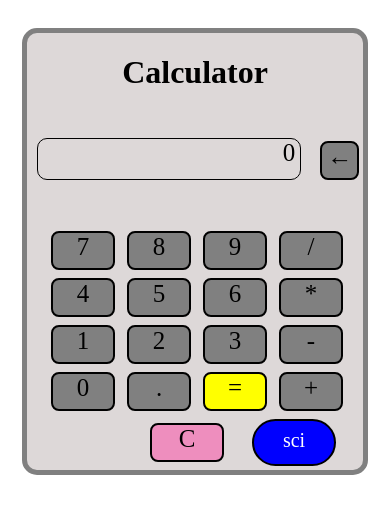
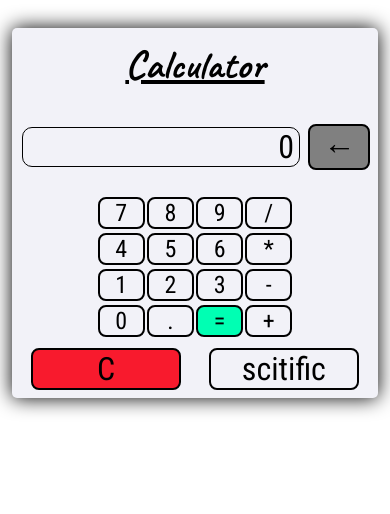
Before and after one commit to butani111/calculator, a plain HTML site: page index.html in a window 390 px wide. Drawn offline with Linux system fonts and the light colour scheme.

Commit message:
buttons turned into table, changes in UI colors
added hover effect on buttons, saprete funtion for different tasks makes code easy to understand.

```diff
--- a/index.html
+++ b/index.html
@@ -1,75 +1,79 @@
 <!DOCTYPE html>
 <html lang="en">
+
 <head>
   <meta charset="UTF-8">
   <meta http-equiv="X-UA-Compatible" content="IE=edge">
   <meta name="viewport" content="width=device-width, initial-scale=1.0">
   <link rel="stylesheet" href="style.css">
   <title>Calculator</title>
+
+  <link rel="preconnect" href="https://fonts.googleapis.com">
+  <link rel="preconnect" href="https://fonts.gstatic.com" crossorigin>
+  <link href="https://fonts.googleapis.com/css2?family=Roboto+Condensed&display=swap" rel="stylesheet">
+  <link href="https://fonts.googleapis.com/css2?family=Caveat:wght@600;700&display=swap" rel="stylesheet">
 </head>
+
 <body>
-  <div class="main" id="main">
-    <h1>Calculator</h1>
-    <div id="top">
-      <div class="display">0</div>
-      <span id="back-space">&#8592</span>
-    </div>
+  <main>
+    <h1 class="title"><u>Calculator</u></h1>
 
-    <div id="page1">
-      <div class="scintific">
-        <div class="row">
-          <span class="keys-sci">log</span>
-          <span class="keys-sci">ln</span>
-          <span class="keys-sci">sin</span>
-          <span class="keys-sci">cos</span>
-          <span class="keys-sci">tan</span>
-        </div>
-      </div>
-      <div class="row">
-        <div class="scintific">
-          <span class="keys-sci">x^y</span>
-        </div>
-        <span class="keys-to-change">7</span>
-        <span class="keys-to-change">8</span>
-        <span class="keys-to-change">9</span>
-        <span class="keys-to-change">/</span>
-      </div>
-      <div class="row">
-        <div class="scintific">
-          <span class="keys-sci">1/x</span>
-        </div>
-        <span class="keys-to-change">4</span>
-        <span class="keys-to-change">5</span>
-        <span class="keys-to-change">6</span>
-        <span class="keys-to-change">*</span>
-      </div>
-      <div class="row">
-        <div class="scintific">
-          <span class="keys-sci">e</span>
-        </div>
-        <span class="keys-to-change">1</span>
-        <span class="keys-to-change">2</span>
-        <span class="keys-to-change">3</span>
-        <span class="keys-to-change">-</span>
-      </div>
-      <div class="row">
-        <div class="scintific">
-          <span class="keys-sci">&#960</span>
-        </div>
-        <span class="keys-to-change">0</span>
-        <span class="keys-to-change">.</span>
-        <span class="keys-to-change" id="answerKey">=</span>
-        <span class="keys-to-change">+</span>
-      </div>
-    </div>
+    <section class="display-section">
+      <p id="display">0</p>
+      <span id="back-space" onClick="romove_last()" onmousedown="return false" onselectstart="return false">
+        &#8592
+      </span>
+    </section>
 
-    <div class="row">
-      <span id="clear">C</span>
-      <span id="change-mode">sci</span>
-    </div>
-  </div>
+    <section class="btn-section" id="btn-section" onmousedown="return false" onselectstart="return false">
+      <!-- copy/cut text not allowed in buttons -->
+      <table>
+        <tr>
+          <td onClick="perform('ln')" class="sci-btn">ln</td>
+          <td onClick="perform('log')" class="sci-btn">log</td>
+          <td onClick="perform('sin')" class="sci-btn">sin</td>
+          <td onClick="perform('cos')" class="sci-btn">cos</td>
+          <td onClick="perform('tan')" class="sci-btn">tan</td>
+        </tr>
+        <tr>
+          <td onClick="addKey('**')" class="sci-btn"> x<sup>y</sup> </td>
+          <td onClick="addKey('7')" class="keyboard-input">7</td>
+          <td onClick="addKey('8')">8</td>
+          <td onClick="addKey('9')">9</td>
+          <td onClick="addKey('/')">/</td>
+        </tr>
+        <tr>
+          <td onClick="perform('1/x')" class="sci-btn">1/x</td>
+          <td onClick="addKey('4')">4</td>
+          <td onClick="addKey('5')">5</td>
+          <td onClick="addKey('6')">6</td>
+          <td onClick="addKey('*')">*</td>
+        </tr>
+        <tr>
+          <td onClick="addKey('e')" class="sci-btn">e</td>
+          <td onClick="addKey('1')">1</td>
+          <td onClick="addKey('2')">2</td>
+          <td onClick="addKey('3')">3</td>
+          <td onClick="addKey('-')">-</td>
+        </tr>
+        <tr>
+          <td onClick="addKey('π')" class="sci-btn">&#960</td>
+          <td onClick="addKey('0')">0</td>
+          <td onClick="addKey('.')">.</td>
+          <td onClick="get_answer()" id="answer-btn">=</td>
+          <td onClick="addKey('+')">+</td>
+        </tr>
+      </table>
+    </section>
 
+    <section class="bottom-section" onmousedown="return false" onselectstart="return false">
+      <!-- copy/cut text not allowed -->
+      <span onClick="clear_all()" id="clear">C</span>
+      <span onClick="change_mode()" id="change-mode"> scitific</span>
+    </section>
+  </main>
 
   <script src="script.js"></script>
 </body>
+
 </html>
--- a/script.js
+++ b/script.js
@@ -1,44 +1,5 @@
-var keys = document.querySelectorAll('#main span');
 var operators = ['+', '-', '*', '/'];
-var sciOperators = ['log', 'ln', 'sin', 'cos', 'tan'/* , 'x^y' */, '1/x'];//, 'e', 'π'];
-
-// For resposnsive
-const extraValuesForBtnSize =  ['70px', '90px', '45px', '60px'];
-const btnsize = ['0', '0'];
-if(document.documentElement.clientWidth < 620) {
-  btnsize[0] = extraValuesForBtnSize[2];
-  btnsize[1] = extraValuesForBtnSize[3];
-} else {
-  btnsize[0] = extraValuesForBtnSize[0];
-  btnsize[1] = extraValuesForBtnSize[1];
-}
-
-// when chage mode Normal to Scientific (or wise-versa)
-function changeMode(keyValue) {
-  var i;
-  var mode = document.getElementsByClassName('keys-sci');
-  var mode1 = document.getElementsByClassName('keys-to-change');
-
-  if (keyValue == 'sci') {
-    for (i = 0; i < mode.length; i++) {
-      mode[i].style.display = 'inline-block';
-    }
-    for (i = 0; i < mode1.length; i++) {
-      mode1[i].style.width = btnsize[0]; // '70px';
-    }
-    document.getElementById('change-mode').innerHTML = 'normal';
-
-  } else /* if (keyValue == 'normal') */ {
-    var mode = document.getElementsByClassName('keys-sci');
-    for (i = 0; i < mode.length; i++) {
-      mode[i].style.display = 'none';
-    }
-    for (i = 0; i < mode1.length; i++) {
-      mode1[i].style.width = btnsize[1]; // '90px';
-    }
-    document.getElementById('change-mode').innerHTML = 'sci';
-  }
-}
+var currentMode = 'normal';
 
 // compute the answer
 function evaluate(value) {
@@ -48,95 +9,85 @@ function evaluate(value) {
   return eval(value);
 }
 
-// set onclick function for all keys
-for (let i = 0; i < keys.length; i++) {
-  keys[i].onclick = function (e) {
-    e.preventDefault();
-
-    currentScreen = document.querySelector('.display');
-    keyValue = this.innerHTML;
-
-    if (keyValue == 'sci' || keyValue == 'normal') {
-      changeMode(keyValue);
+function addKey(key) {
+  if (document.getElementById('display').innerHTML == '0')
+    document.getElementById('display').innerHTML = ''
+  document.getElementById('display').innerHTML += key;
 }
 
-    else {
-
-      if (currentScreen.innerHTML == '0')
-        currentScreen.innerHTML = '';
-
-      if (keyValue == 'C') {
-        currentScreen.innerHTML = '0';
+function get_answer() {
+  document.getElementById('display').innerHTML = evaluate(document.getElementById('display').innerHTML);
 }
 
-      else if (keyValue == '=') {
-        currentScreen.innerHTML = evaluate(currentScreen.innerHTML);
+function clear_all() {
+  document.getElementById('display').innerHTML = '0';
 }
 
-      else if (keyValue == '.') {
-        let lastChar = currentScreen[currentScreen.length - 1];
-        if (lastChar != '.')
-          currentScreen.innerHTML += '.';
+// perform the given operation (for sci-calculator)
+function perform(operation) {
+  let data = document.getElementById('display').innerHTML;
+  let value = evaluate(data);
+  let answer = 0;
+
+  switch (operation) {
+    case 'log':
+      answer = Math.log10(value);
+      break;
+    case 'ln':
+      answer = Math.log(value);
+      break;
+    case 'sin':
+      answer = Math.sin(value);
+      break;
+    case 'cos':
+      answer = Math.cos(value);
+      break;
+    case 'tan':
+      answer = Math.tan(value);
+      break;
+    case '1/x':
+      answer = 1 / value;
+      break;
+    default:
+      addKey(operation);
+  }
+  document.getElementById('display').innerHTML = answer
 }
 
-      else if (keyValue == '←') {
-        if (currentScreen.innerHTML.length <= 1)
-          currentScreen.innerHTML = '0';
+// toggle mode (sci & normal)
+function change_mode() {
+  let buttons = document.getElementsByClassName('sci-btn');
+  document.getElementById('change-mode').innerHTML = currentMode;
+
+  if (currentMode == 'normal') {
+    currentMode = 'sci'
+    for (let i = 0; i < buttons.length; i++) {
+      buttons[i].style.display = 'inline-block';
+    }
+  }
   else {
-          currentScreen.innerHTML = currentScreen.innerHTML.substring(0, currentScreen.innerHTML.length - 1);
+    currentMode = 'normal'
+    for (let i = 0; i < buttons.length; i++) {
+      buttons[i].style.display = 'none';
+    }
   }
 }
 
-      // operators +, -, *, /
-      else if (operators.includes(keyValue)) {
-        let lastChar = currentScreen.innerHTML[currentScreen.innerHTML.length - 1];
+function romove_last() {
+  let value = document.getElementById('display').innerHTML;
 
-        // added operator just before this
-        if (currentScreen.innerHTML != '' && operators.includes(lastChar)) {
-          currentScreen.innerHTML[currentScreen.innerHTML.length - 1] = keyValue;
-        }
-        else if (currentScreen.innerHTML != '') {
-          currentScreen.innerHTML += keyValue;
-        }
-        else if (keyValue == '-') {
-          currentScreen.innerHTML += keyValue;
-        }
+  if (value.length <= 1)
+    document.getElementById('display').innerHTML = '0';
+  else
+    document.getElementById('display').innerHTML = value.substring(0, value.length - 1);
 }
 
-      // scientific operatiors
-      else if (sciOperators.includes(keyValue)) {
-        var value = evaluate(currentScreen.innerHTML);
-        switch (keyValue) {
-          case 'log':
-            currentScreen.innerHTML = Math.log10(value);
-            break;
-          case 'ln':
-            currentScreen.innerHTML = Math.log(value);
-            break;
-          case 'sin':
-            currentScreen.innerHTML = Math.sin(value);
-            break;
-          case 'cos':
-            currentScreen.innerHTML = Math.cos(value);
-            break;
-          case 'tan':
-            currentScreen.innerHTML = Math.tan(value);
-            break;
-          case '1/x':
-            currentScreen.innerHTML = 1 / value;
-            break;
-          default:
-            currentScreen.innerHTML += keyValue;
+// auto scroll display on change
+const displayScreen = document.getElementById('display');
+const displayScrollWidth = displayScreen.scrollWidth;
+
+(document.getElementById('btn-section')).addEventListener('click', () => {
+  if (displayScreen.scrollLeft !== displayScrollWidth) {
+    displayScreen.scrollTo(displayScrollWidth, 0);
   }
-      }
-      else if (keyValue == 'x^y') {
-        currentScreen.innerHTML += '**';
-      }
-      // Numbers
-      else {
-        console.log('last');
-        currentScreen.innerHTML += keyValue;
-      }
-    }
-  }
-}
+});
--- a/style.css
+++ b/style.css
@@ -1,27 +1,31 @@
-body{
+body {
   display: flex;
   align-items: center;
   height: auto;
+  font-family: "Roboto Condensed", sans-serif;
 }
 
-.main{
-  width: 80%;
+.title {
+  font-family: "Caveat", cursive, sans-serif;
+  font-size: 50px;
+  line-height: 20px;
+}
+
+main {
+  width: 98%;
   max-width: 500px;
   height: auto;
-  border: 5px solid grey;
-  border-radius: 15px;
-  background-color: rgb(221, 216, 216);
+  border-radius: 5px;
   display: flex;
   flex-direction: column;
   align-items: center;
   justify-content: center;
   margin: 20px auto;
-}
-#top{
-  width: 100%;
+  box-shadow: 0px 0px 20px black;
+  background-color: rgb(242, 242, 248);
 }
 
-.display{
+#display {
   display: inline-block;
   width: 80%;
   height: 50px;
@@ -34,97 +38,119 @@ body{
   padding-left: 5px;
   padding-right: 5px;
   overflow: auto;
-  /* background-color: white; */
+  white-space: nowrap;
 }
 
-/* #page1 span, #clear, #top span */ /* .main span */
-.keys-to-change, .keys-sci, #back-space, #clear, #change-mode
-{
+.display-section {
+  width: 100%;
+  display: flex;
+  justify-content: space-evenly;
+  align-items: center;
+}
+
+#back-space {
+  display: flex;
+  width: 50px;
+  font-size: 35px;
+  justify-content: center;
+  line-height: 35px;
+  background-color: grey;
+}
+
+.btn-section {
+  width: 100%;
+  margin: 0 auto;
+}
+
+table {
+  display: flex;
+  justify-content: space-evenly;
+}
+
+td,
+#back-space,
+#clear,
+#change-mode {
   display: inline-block;
-  width: 70px;
+  width: 4rem;
   height: 50px;
   border: 2px solid black;
   border-radius: 8px;
   margin: 8px;
+  padding-top: 10px;
   text-align: center;
-  font-size: 35px;
-  background-color: grey;
+  font-size: 2rem;
   cursor: pointer;
 }
-.keys-to-change {
-  width: 90px;
-}
-.keys-sci{
-  display: none;
-  color: white;
-  /* background-color: black; */
-}
-#answerKey{
+
+td:hover,
+#back-space:hover,
+#change-mode:hover {
+  transform: scale(1.1);
   background-color: yellow;
 }
-#back-space{
-  display: block;
-  width: 50px;
-  margin-top: 25px;
-  float: right;
-  font-size: 35px;
-}
-.scintific{
-  display: inline-block;
+
+td:active,
+#back-space:active,
+#clear:active,
+#change-mode:active {
+  background-color: rgb(0, 255, 179);
 }
 
-#clear{
-  width: 150px;
-  background-color: rgb(238, 142, 190);
-  margin-left: 100px;
+.sci-btn {
+  display: none;
+  color: rgb(2, 82, 2);
 }
 
-#change-mode{
-  width: 80px;
-  font-size: 25px;
-  margin-left: 50px;
-  padding-top: 8px;
-  color: white;;
-  background-color: blue;
-  border-radius: 30px;
+#answer-btn {
+  background-color: rgb(0, 255, 179);
+}
+
+.bottom-section {
+  display: flex;
+  justify-content: space-evenly;
+  width: 100%;
+}
+
+#clear,
+#change-mode {
+  width: 40%;
+  max-width: 150px;
+  height: auto;
+  padding: 5px 0px;
+}
+
+#clear {
+  background-color: rgb(248, 26, 45);
+}
+
+#clear:hover {
+  transform: scale(1.1);
 }
 
 /* Responsive for small screens */
-@media (max-width: 620px) {
-  .main{
-    width: 90%;
-    max-width: 340px;
+@media (max-width: 500px) {
+  .title {
+    font-size: 40px;
   }
-  .display{
-    width: 75%;
-    height: 40px;
-    font-size: 25px;
+  #display {
+    font-size: 2rem;
+    height: auto;
   }
-  .keys-to-change, .keys-sci, #back-space, #clear, #change-mode{
-    display: inline-block;
-    width: 45px;
-    height: 35px;
-    margin: 4px;
-    font-size: 25px;
+  #back-space {
+    height: 2rem;
+    line-height: 15px;
   }
-  .keys-to-change {
-    width: 60px;
+  td {
+    height: 100%;
+    width: 2.7rem;
+    font-size: 1.5rem;
+    margin: 1px;
+    padding: 0;
   }
-  .keys-sci{
-    display: none;
-  }
-  #back-space{
-    width: 35px;
-    margin-top: 28px;
-    font-size: 25px;
-  }
-  #clear{
-    width: 70px;
-    margin-left: 100px;
-  }
-  #change-mode{
-    width: 80px;
-    font-size: 20px;
-    margin-left: 20px;
+  #clear,
+  #change-mode {
+    font-size: 2rem;
+    padding: 0;
   }
 }
```
Lines whose indentation alone changed are shown as unchanged.
